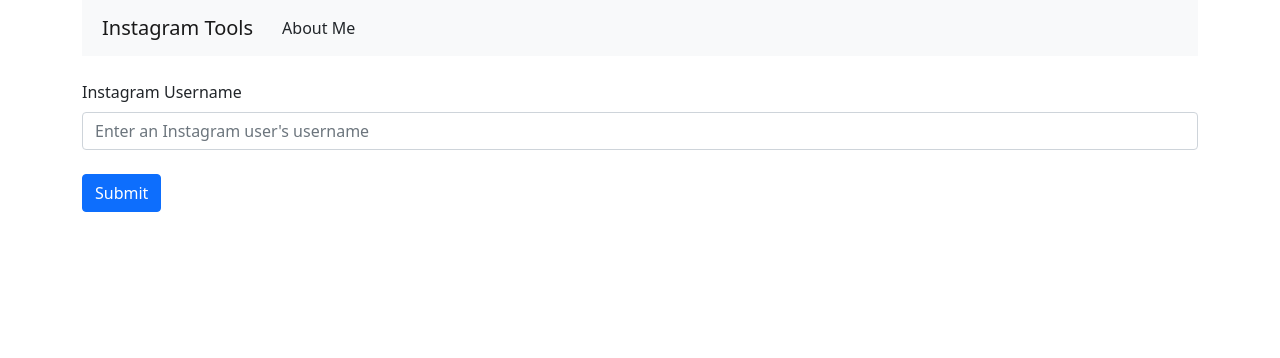
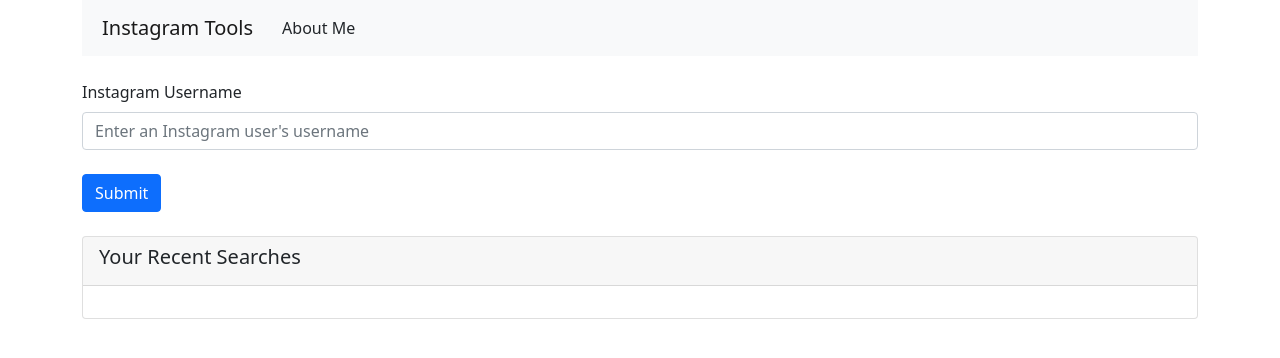
Before and after one commit to anushibin007/insta-tools, a React (Create React App) app: page / in a window 1280 px wide. Shown: the top 358 px of the page. Built offline with nearby package versions, Linux system fonts and the light colour scheme.

Commit message:
Recent searches functionality

```diff
--- a/src/App.js
+++ b/src/App.js
@@ -4,10 +4,11 @@ import { Container } from "react-bootstrap";
 import "bootstrap/dist/css/bootstrap.min.css";
 import "bootstrap-icons/font/bootstrap-icons.css";
 import "animate.css/animate.min.css";
-import { BrowserRouter as Router, Route, Switch } from "react-router-dom";
+import { BrowserRouter as Router, Route } from "react-router-dom";
 import UserSearch from "./components/UserSearch";
 import DisplayPicture from "./components/DisplayPicture";
 import Constants from "./utils/Constants";
+import RecentSearches from "./components/RecentSearches";
 
 function App() {
 	return (
@@ -15,10 +16,10 @@ function App() {
 			<Navigation />
 			<br />
 			<Router basename={Constants.APPLICATION_CONTEXT_PATH}>
-				<Switch>
-					<Route path="/" exact component={UserSearch} />
-					<Route path="/dp/:username" component={DisplayPicture} />
-				</Switch>
+				<Route path="/" exact component={UserSearch} />
+				<br />
+				<Route path="/" exact component={RecentSearches} />
+				<Route path="/dp/:username" component={DisplayPicture} />
 			</Router>
 		</Container>
 	);
--- /dev/null
+++ b/src/components/RecentSearches.js
@@ -0,0 +1,44 @@
+import React, { useState, useEffect } from "react";
+import { Accordion, Card, ListGroup } from "react-bootstrap";
+import Constants from "../utils/Constants";
+import { Link } from "react-router-dom";
+
+const RecentSearches = () => {
+	const [recents, setRecents] = useState([]);
+
+	/**
+	 * On initial page load, check if the old state is cached in local storage.
+	 * If nothing is found there, just show one empty row by calling the "reset" function.
+	 */
+	useEffect(() => {
+		const stateFromLocalStorage = localStorage.getItem(Constants.LOCALSTORAGE_KEY);
+		if (stateFromLocalStorage) {
+			setRecents(JSON.parse(stateFromLocalStorage));
+		}
+	}, []);
+
+	return (
+		<div>
+			<Accordion defaultActiveKey="0">
+				<Card>
+					<Accordion.Toggle as={Card.Header} eventKey="0">
+						<h5>Your Recent Searches</h5>
+					</Accordion.Toggle>
+					<Accordion.Collapse eventKey="0">
+						<Card.Body>
+							<ListGroup>
+								{recents.map((recent) => (
+									<ListGroup.Item key={recent}>
+										<Link to={`dp/${recent}`}>{recent}</Link>
+									</ListGroup.Item>
+								))}
+							</ListGroup>
+						</Card.Body>
+					</Accordion.Collapse>
+				</Card>
+			</Accordion>
+		</div>
+	);
+};
+
+export default RecentSearches;
--- a/src/components/UserSearch.js
+++ b/src/components/UserSearch.js
@@ -1,11 +1,13 @@
 import React, { useState } from "react";
 import { Form, Button } from "react-bootstrap";
+import Constants from "../utils/Constants";
 
 const UserSearch = (props) => {
 	const [username, setUsername] = useState("");
 
 	const handleFormSubmit = (event) => {
 		event.preventDefault();
+		addUserNameToHistory();
 		props.history.push("dp/" + username);
 	};
 
@@ -13,7 +15,21 @@ const UserSearch = (props) => {
 		setUsername(event.target.value);
 	};
 
+	const addUserNameToHistory = () => {
+		const stateFromLocalStorage = localStorage.getItem(Constants.LOCALSTORAGE_KEY);
+		// append this username to the existing storage
+		if (stateFromLocalStorage) {
+			var recents = JSON.parse(stateFromLocalStorage);
+			recents = [...recents, username];
+			localStorage.setItem(Constants.LOCALSTORAGE_KEY, JSON.stringify(recents));
+		} else {
+			// this is the first item
+			localStorage.setItem(Constants.LOCALSTORAGE_KEY, JSON.stringify([username]));
+		}
+	};
+
 	return (
+		<React.Fragment>
 			<Form onSubmit={handleFormSubmit}>
 				<Form.Group controlId="username">
 					<Form.Label>Instagram Username</Form.Label>
@@ -24,6 +40,7 @@ const UserSearch = (props) => {
 					Submit
 				</Button>
 			</Form>
+		</React.Fragment>
 	);
 };
 
--- a/src/utils/Constants.js
+++ b/src/utils/Constants.js
@@ -1,6 +1,7 @@
 const Constants = {
 	INSTA_TOOLS_BACKEND_SERVER: "https://insta-tools-backend.herokuapp.com/",
 	APPLICATION_CONTEXT_PATH: "/insta-tools",
+	LOCALSTORAGE_KEY: "INSTA_TOOLS_RECENTS",
 };
 
 export default Constants;
```
Lines whose indentation alone changed are shown as unchanged.
